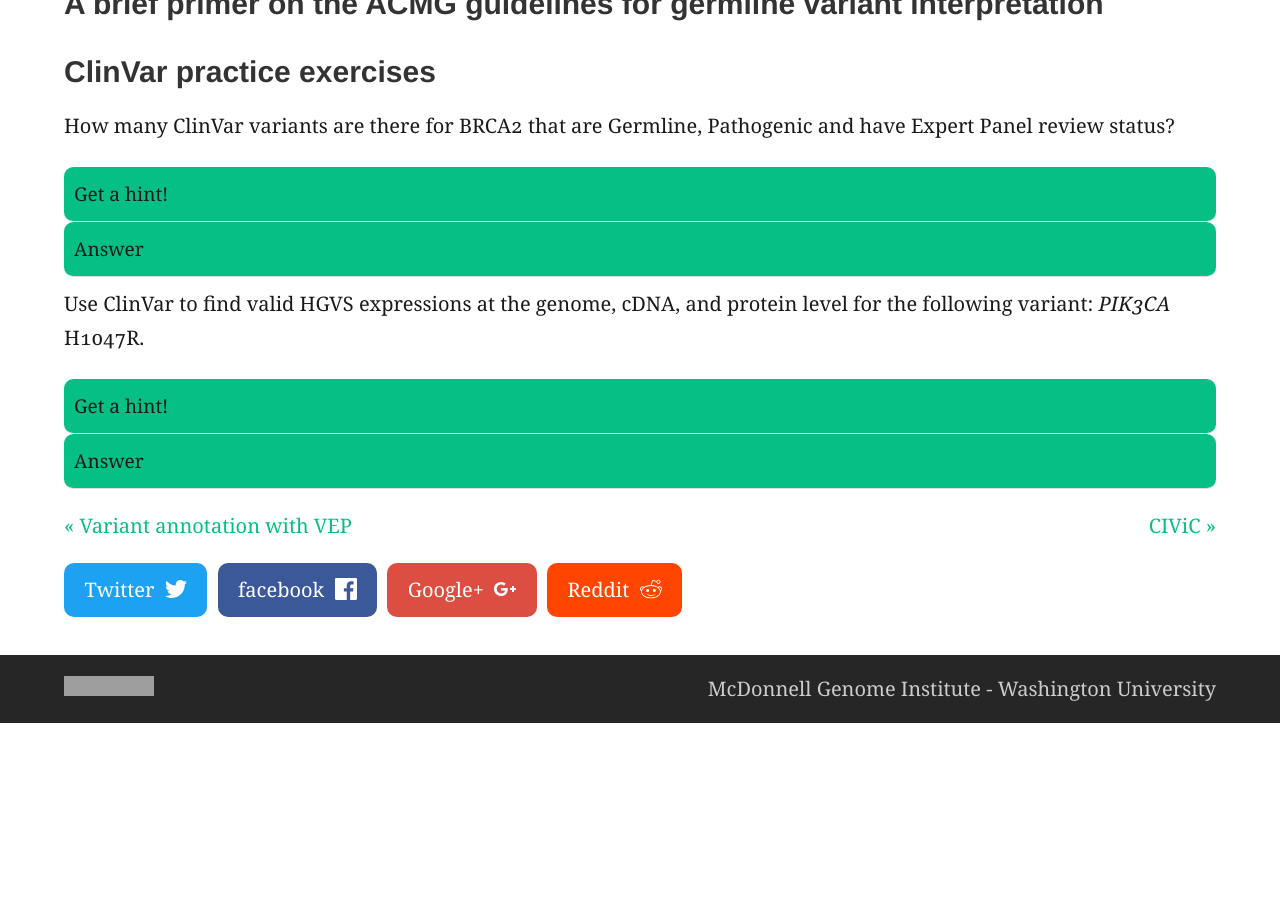
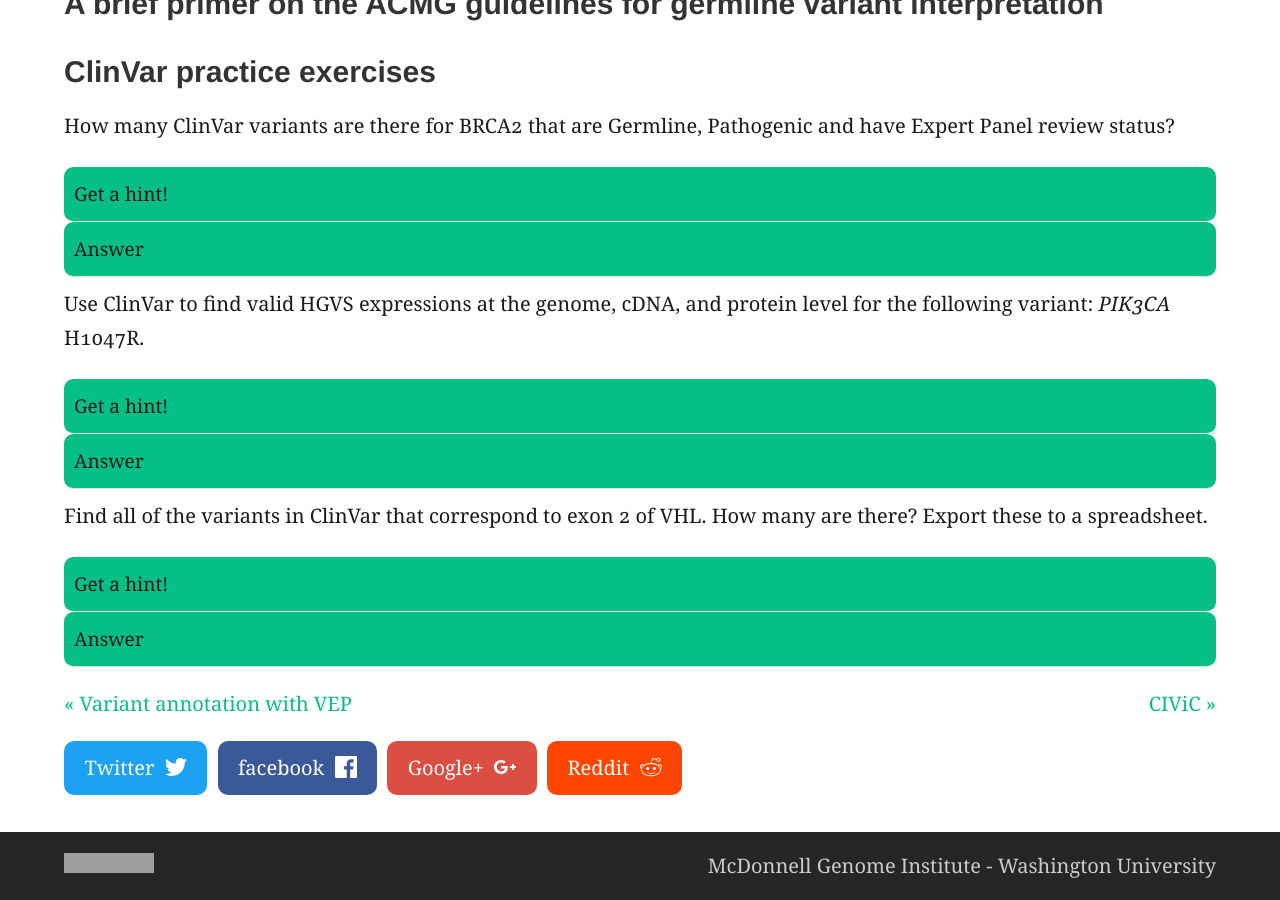
Before and after one commit to griffithlab/genviz.org, a Jekyll site: the page built from _posts/0005-03-01-clinvar.md, in a window 1280 px wide and 900 px high, scrolled down 2120 px. Built offline with Jekyll 4.4.1, drawn with Linux system fonts in a browser that asks for light colours; nearby versions of some CDN libraries; before the commit the page ends 2843 px from its top, so only the background shows below that; grey boxes are pictures that could not be loaded.

Commit message:
Further update to clinvar section

```diff
--- a/_posts/0005-03-01-clinvar.md
+++ b/_posts/0005-03-01-clinvar.md
@@ -40,9 +40,13 @@ Reference accessions: RCV000074357 (Breast-ovarian cancer, familial 1), ..., RCV
 ### ClinVar practice exercises
 
 How many ClinVar variants are there for BRCA2 that are Germline, Pathogenic and have Expert Panel review status?
-{% include question.html question="Get a hint!" answer='Simply enter BRCA2 in the ClinVar search box, then apply the three filters requested'%}
-{% include question.html question="Answer" answer='At the time of writing this post, there were 2069 germline, pathogenic, expert panel reviewed BRCA2 variants'%}
+{% include question.html question="Get a hint!" answer='Simply enter BRCA2 in the ClinVar search box, then apply the three filters requested.'%}
+{% include question.html question="Answer" answer='At the time of writing this post, there were 2069 germline, pathogenic, expert panel reviewed BRCA2 variants.'%}
 
 Use ClinVar to find valid HGVS expressions at the genome, cDNA, and protein level for the following variant: *PIK3CA* H1047R.
-{% include question.html question="Get a hint!" answer='Simply enter PIK3CA H1047R in the ClinVar search box, then review the HGVS section'%}
-{% include question.html question="Answer" answer='NG_012113.2:g.90775A>G (genome), NM_006218.3:c.3140A>G (cDNA), NP_006209.2:p.His1047Arg (protein)'%}
+{% include question.html question="Get a hint!" answer='Simply enter PIK3CA H1047R in the ClinVar search box, then review the HGVS section.'%}
+{% include question.html question="Answer" answer='NG_012113.2:g.90775A>G (genome), NM_006218.3:c.3140A>G (cDNA), NP_006209.2:p.His1047Arg (protein).'%}
+
+Find all of the variants in ClinVar that correspond to exon 2 of VHL. How many are there? Export these to a spreadsheet.
+{% include question.html question="Get a hint!" answer='Use a genome browser such as IGV to obtain the build38 coordinates for exon 2 of VHL. Then use the advanced ClinVar search box to search for variants in VHL and within the exon 2 coordinates.'%}
+{% include question.html question="Answer" answer='To get VHL exon 2 variants use this query. (VHL[Gene Name]) AND 10146514:10146636[Base Position]. At the time this question was created there were 517 variants in VHL and 63 of these were with exon 2.'%}
```
